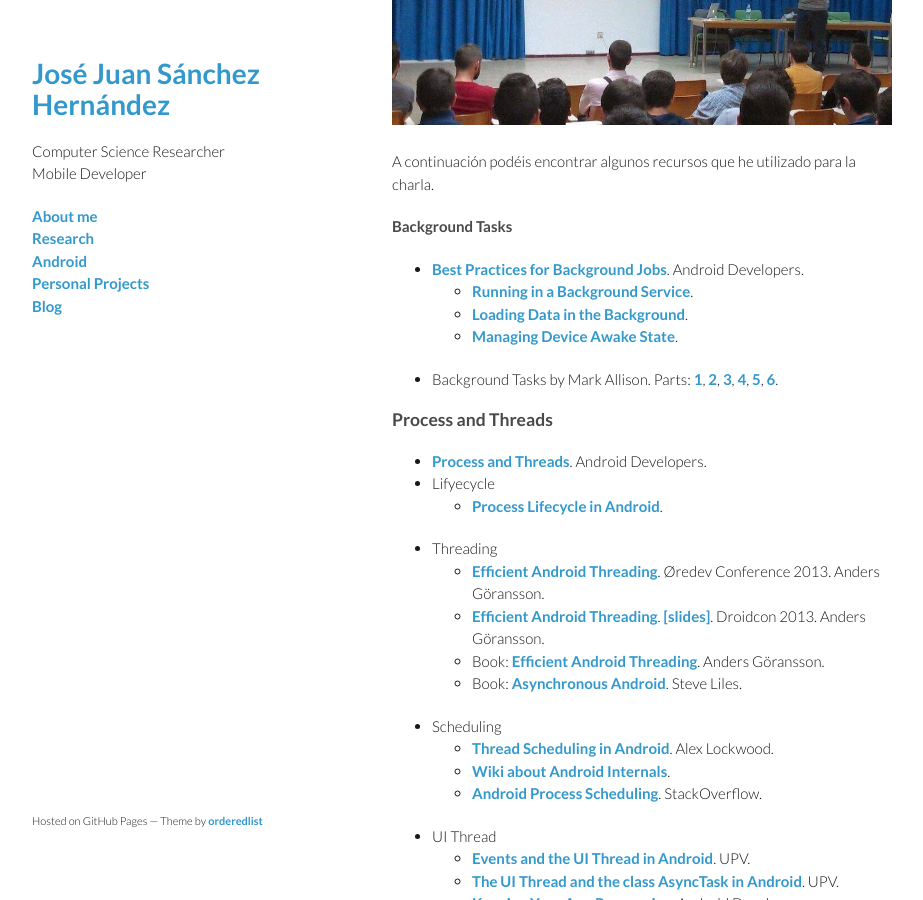
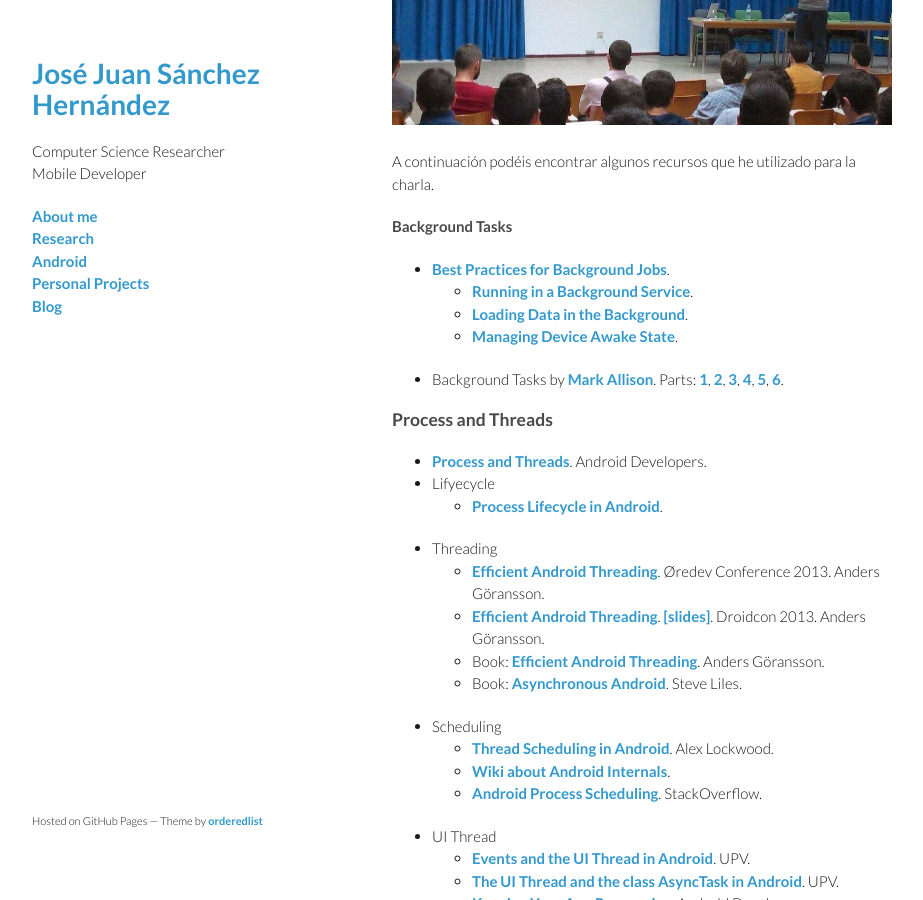
Before and after one commit to josejuansanchez/josejuansanchez.github.io, a Jekyll site: the page built from _posts/2014-03-25-xv-betabeers-almeria.md, in a window 1280 px wide and 900 px high, scrolled down 1100 px. Shown: the whole window, without its empty margins (178-1101 px from the left). Built offline with Jekyll 4.4.1, drawn with Linux system fonts in a browser that asks for light colours; comment, search, counter and statistics services are not loaded.

Commit message:
Update 2014-03-25-xv-betabeers-almeria.md

```diff
--- a/_posts/2014-03-25-xv-betabeers-almeria.md
+++ b/_posts/2014-03-25-xv-betabeers-almeria.md
@@ -29,11 +29,11 @@ En esta charla estuvimos hablando sobre los diferentes tipos de *Services* que e
 A continuación podéis encontrar algunos recursos que he utilizado para la charla.
 
 #### Background Tasks
-* [Best Practices for Background Jobs](http://developer.android.com/training/best-background.html). Android Developers.
+* [Best Practices for Background Jobs](http://developer.android.com/training/best-background.html).
   * [Running in a Background Service](http://developer.android.com/training/run-background-service/index.html).
   * [Loading Data in the Background](http://developer.android.com/training/load-data-background/index.html).
   * [Managing Device Awake State](http://developer.android.com/training/scheduling/index.html).
-* Background Tasks by Mark Allison. Parts: [1](http://blog.stylingandroid.com/archives/833), [2](http://blog.stylingandroid.com/archives/842), [3](http://blog.stylingandroid.com/archives/848), [4](http://blog.stylingandroid.com/archives/853), [5](http://blog.stylingandroid.com/archives/868), [6](http://blog.stylingandroid.com/archives/871).
+* Background Tasks by [Mark Allison](https://twitter.com/MarkIAllison). Parts: [1](http://blog.stylingandroid.com/archives/833), [2](http://blog.stylingandroid.com/archives/842), [3](http://blog.stylingandroid.com/archives/848), [4](http://blog.stylingandroid.com/archives/853), [5](http://blog.stylingandroid.com/archives/868), [6](http://blog.stylingandroid.com/archives/871).
 
 ### Process and Threads
 * [Process and Threads](http://developer.android.com/guide/components/processes-and-threads.html). Android Developers.
```
